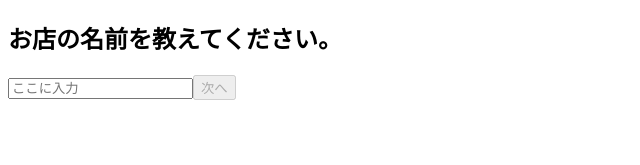
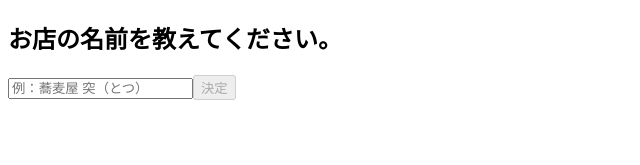
Before and after one commit to kohei-wangtarutaru/mijicani-prototype, a Next.js app: page / in a window 1280 px wide. Both pictures are taken after a click on the button "はじめてみる". Shown: the top 165 px of the page, without its empty margins (0-640 px from the left). Built offline with nearby package versions, Linux system fonts and the light colour scheme.

Commit message:
Update index.js

```diff
--- a/pages/index.js
+++ b/pages/index.js
@@ -1,33 +1,17 @@
 import { useState } from "react";
 
 export default function Home() {
-  const steps = [
-    { key: "storeName", question: "お店の名前を教えてください。" },
-    { key: "mood", question: "お店の雰囲気を一言で表すと？（例：落ち着いた・賑やか・高級感など）" },
-    { key: "menu", question: "得意料理や提供メニューを教えてください。" },
-    { key: "goal", question: "投稿の目的を教えてください。（例：新規顧客の獲得・リピート促進など）" },
-  ];
-
   const [started, setStarted] = useState(false);
-  const [step, setStep] = useState(0);
-  const [form, setForm] = useState({});
-  const [preview, setPreview] = useState(false);
-
-  const handleNext = (answer) => {
-    const key = steps[step].key;
-    setForm({ ...form, [key]: answer });
-    if (step + 1 < steps.length) {
-      setStep(step + 1);
-    } else {
-      setPreview(true);
-    }
-  };
+  const [storeName, setStoreName] = useState("");
+  const [submitted, setSubmitted] = useState(false);
 
   if (!started) {
     return (
       <main className="min-h-screen flex flex-col items-center justify-center px-4 text-center">
         <h1 className="text-2xl font-bold mb-4">SNS投稿をもっと手軽に。</h1>
-        <p className="mb-8 text-gray-600">たった4つの質問で、あなたのお店の初投稿をAIが提案します。</p>
+        <p className="mb-8 text-gray-600">
+          まずは1つだけ、お店の名前を教えてください。
+        </p>
         <button
           onClick={() => setStarted(true)}
           className="px-6 py-3 bg-blue-500 text-white rounded-lg shadow"
@@ -38,68 +22,40 @@ export default function Home() {
     );
   }
 
-  if (preview) {
-    return <Preview form={form} />;
+  if (submitted) {
+    return (
+      <main className="min-h-screen flex flex-col items-center justify-center px-4 text-center">
+        <h2 className="text-xl font-bold mb-4">ありがとうございます！</h2>
+        <p className="text-gray-700 mb-6">
+          「{storeName}」の情報をもとに投稿を提案していきます。
+        </p>
+        <button
+          onClick={() => setStarted(false)}
+          className="px-6 py-2 bg-blue-600 text-white rounded-lg"
+        >
+          はじめに戻る
+        </button>
+      </main>
+    );
   }
 
   return (
     <main className="min-h-screen flex flex-col items-center justify-center px-4 text-center">
-      <QuestionCard
-        step={step}
-        question={steps[step].question}
-        onNext={handleNext}
-      />
-    </main>
-  );
-}
-
-function QuestionCard({ step, question, onNext }) {
-  const [answer, setAnswer] = useState("");
-
-  return (
       <div className="max-w-sm w-full">
-      <h2 className="text-xl font-semibold mb-4">{question}</h2>
+        <h2 className="text-xl font-semibold mb-4">お店の名前を教えてください。</h2>
         <input
           type="text"
-        value={answer}
-        onChange={(e) => setAnswer(e.target.value)}
-        placeholder="ここに入力"
+          value={storeName}
+          onChange={(e) => setStoreName(e.target.value)}
+          placeholder="例：蕎麦屋 突（とつ）"
           className="w-full p-3 border rounded-lg mb-4"
         />
         <button
-        onClick={() => onNext(answer)}
-        disabled={!answer}
+          onClick={() => setSubmitted(true)}
+          disabled={!storeName}
           className="px-6 py-2 bg-blue-500 text-white rounded-lg disabled:opacity-50"
         >
-        次へ
-      </button>
-    </div>
-  );
-}
-
-function Preview({ form }) {
-  return (
-    <main className="min-h-screen flex flex-col items-center justify-center px-4 text-center">
-      <div className="max-w-sm w-full">
-        <h2 className="text-xl font-bold mb-4">AIが作成した投稿サンプル</h2>
-        <img
-          src="/sample.jpg"
-          alt="sample"
-          className="rounded-lg mb-4 shadow"
-        />
-        <div className="bg-white rounded-lg p-4 shadow">
-          <p className="text-gray-800 mb-2">
-            {form.storeName} — {form.mood}雰囲気のお店。
-          </p>
-          <p className="text-gray-800 mb-2">
-            看板メニューは「{form.menu}」。
-          </p>
-          <p className="text-gray-600 text-sm">
-            投稿目的：{form.goal}
-          </p>
-        </div>
-        <button className="mt-6 w-full px-6 py-2 bg-blue-600 text-white rounded-lg">
-          次の投稿プランを見る
+          決定
         </button>
       </div>
     </main>
```
Lines whose indentation alone changed are shown as unchanged.
